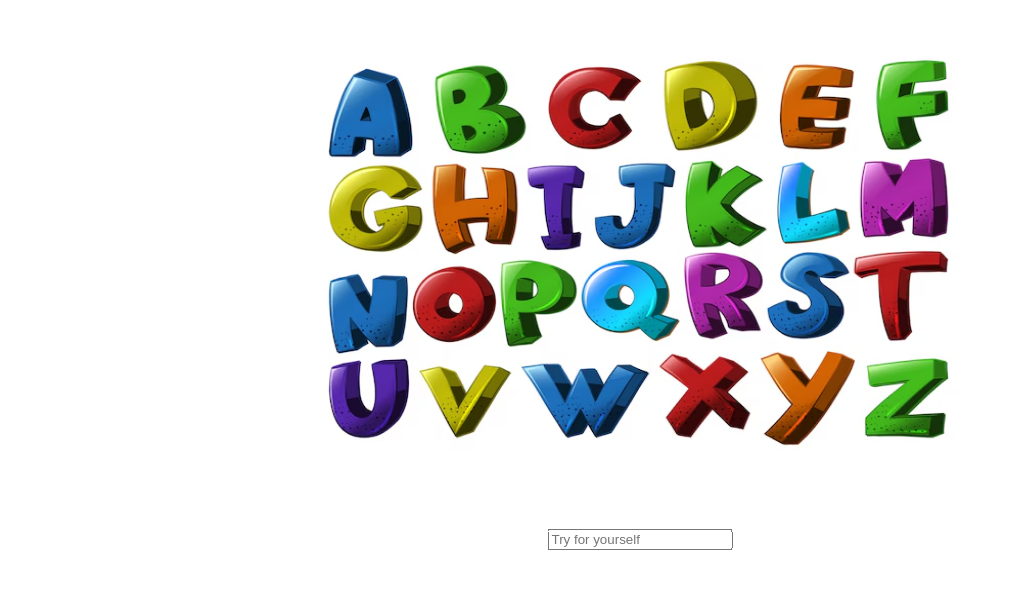
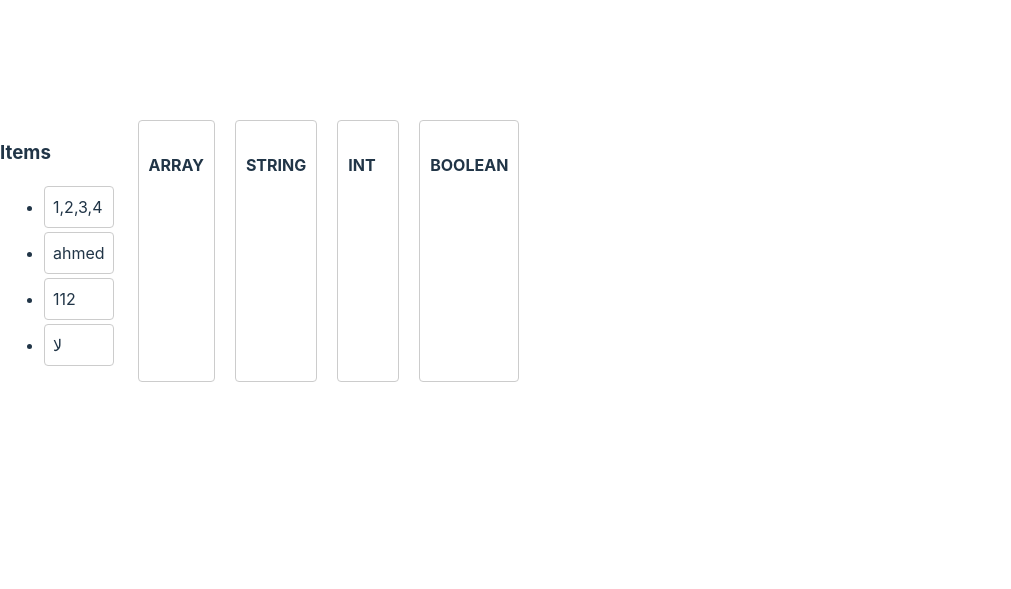
Before and after one commit to omarikas/programming_for_kids, a React (Vite) app: page /datatypes/playground in a window 1280 px wide. Shown: the part 149-738 px from the top of the page, without its empty margins (0-1011 px from the left). Built offline with nearby package versions, Linux system fonts and the light colour scheme.

Commit message:
added drag and drop

```diff
--- a/package.json
+++ b/package.json
@@ -11,6 +11,7 @@
   },
   "dependencies": {
     "react": "^18.3.1",
+    "react-beautiful-dnd": "^13.1.1",
     "react-dom": "^18.3.1",
     "react-router-dom": "^7.1.1"
   },
--- a/src/datatypesplayground.jsx
+++ b/src/datatypesplayground.jsx
@@ -1,34 +1,96 @@
-import { useEffect, useState } from "react"
-import "./App.css"
-export default function DatatypesPlayground(){
-const [text,settext]=useState("")
-const [img,setimg]=useState()
-useEffect(()=>{
-    if(text.includes(",")){
-        setimg("/src/assets/array.png")}
+import React, { useState } from "react";
 
-else if(text==="true" || text==="false"){
+const DragAndDropCategories = () => {
+  const [categories, setCategories] = useState({
+    array: [],
+    string: [],
+    int: [],
+    boolean: [],
+  });
 
+  const [draggedItem, setDraggedItem] = useState(null);
 
-    setimg("/src/assets/boolean.png")
-}else if(! isNaN(parseInt(text))){
+  const [items ,setitem]= useState([
+    { id: 1, type: "array", label: "1,2,3,4" },
+    { id: 2, type: "string", label: "ahmed" },
+    { id: 3, type: "int", label: "112" },
+    { id: 4, type: "boolean", label: "لا" },
+  ]);
 
-    setimg("/src/assets/int.png")
+  const handleDragStart = (item) => {
+    setDraggedItem(item);
+  };
 
-}else{
-    setimg("/src/assets/string.png")
-}
-},[text])
-return (
-    <div   >
-        <h1>
-            Arrays are sperated by , and boleans are true or false    </h1>
-        <input   onChange={(e)=>settext(e.target.value)} placeholder="Try for yourself"   ></input>
-        <img src={img}  ></img>
+  const handleDragOver = (e) => {
+    e.preventDefault(); // Allow drop
+  };
+
+  const handleDrop = (category) => {
+    if (draggedItem.type === category) {
+      setCategories((prevCategories) => ({
+        ...prevCategories,
+        [category]: [...prevCategories[category], draggedItem],
+      }));
+      setitem(items.filter((it)=>(it!=draggedItem)))
+    }else{
+        alert("نوع خطا")
+    }
+    setDraggedItem(null); // Clear the dragged item
+  };
+
+  return (
+    <div style={{ display: "flex", gap: "20px" }}>
+      <h1>Drag and drop</h1>
+      <div>
+        <h3>Items</h3>
+        <ul>
+          {items.map((item) => (
+            <li
+              key={item.id}
+              draggable
+              onDragStart={() => handleDragStart(item)}
+              style={{
+                padding: "8px",
+                margin: "4px",
+                border: "1px solid #ccc",
+                borderRadius: "4px",
+                cursor: "move",
+                backgroundColor: "#black",
+              }}
+            >
+              {item.label}
+            </li>
+          ))}
+        </ul>
+      </div>
+
+      {/* Categories */}
+      {["array", "string", "int", "boolean"].map((category) => (
+        <div
+          key={category}
+          onDragOver={handleDragOver}
+          onDrop={() => handleDrop(category)}
+          style={{
+            flex: 1,
+            padding: "10px",
+            border: "1px solid #ccc",
+            borderRadius: "4px",
+            minHeight: "150px",
+            backgroundColor: "#black",
+          }}
+        >
+          <h4>{category.toUpperCase()}</h4>
+          <ul>
+            {categories[category].map((item, index) => (
+              <li key={index} style={{ margin: "4px 0" }}>
+                {item.label}
+              </li>
+            ))}
+          </ul>
+        </div>
+      ))}
     </div>
-)
+  );
+};
 
-
-
-
-}
+export default DragAndDropCategories;
```
Also changed, not shown: 1 other file (tests, documents, lock files or other folders).
